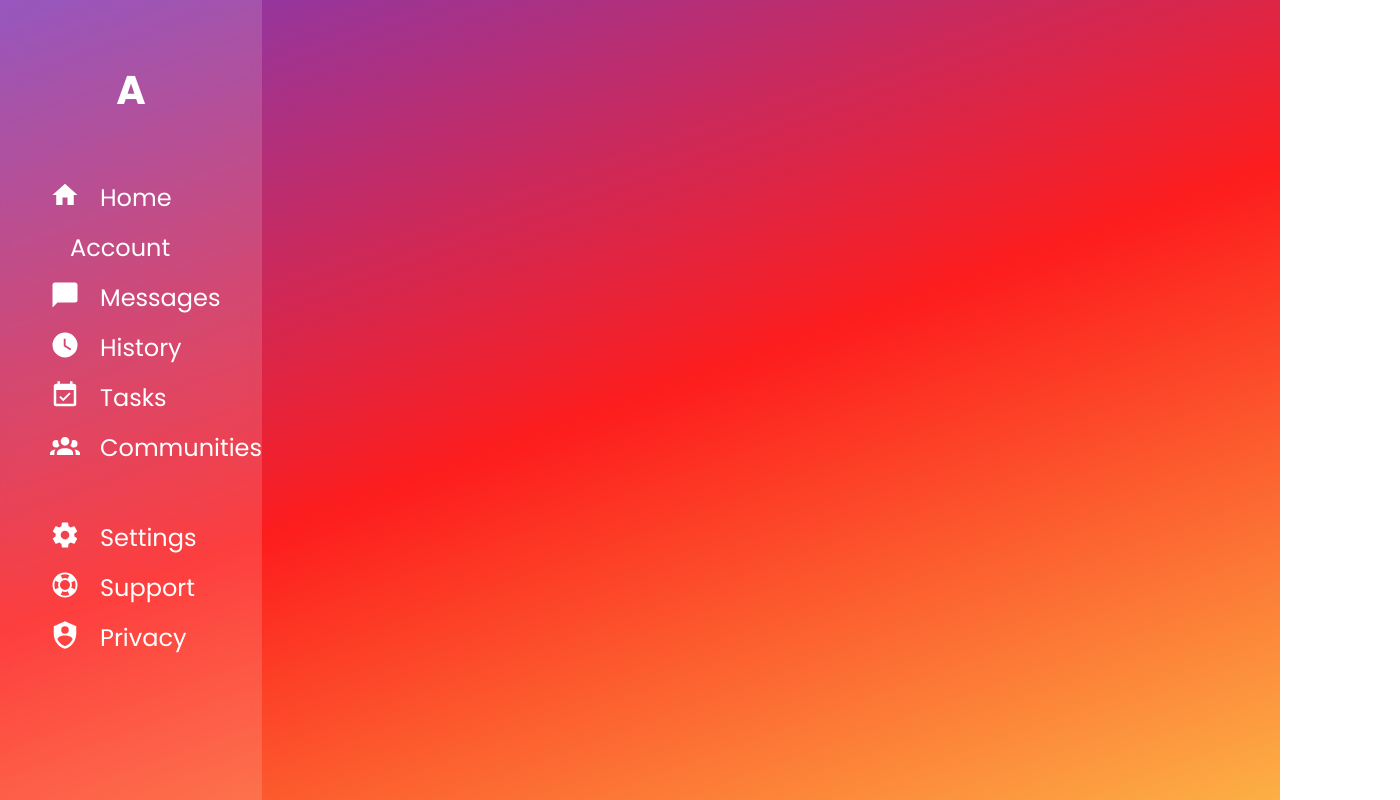
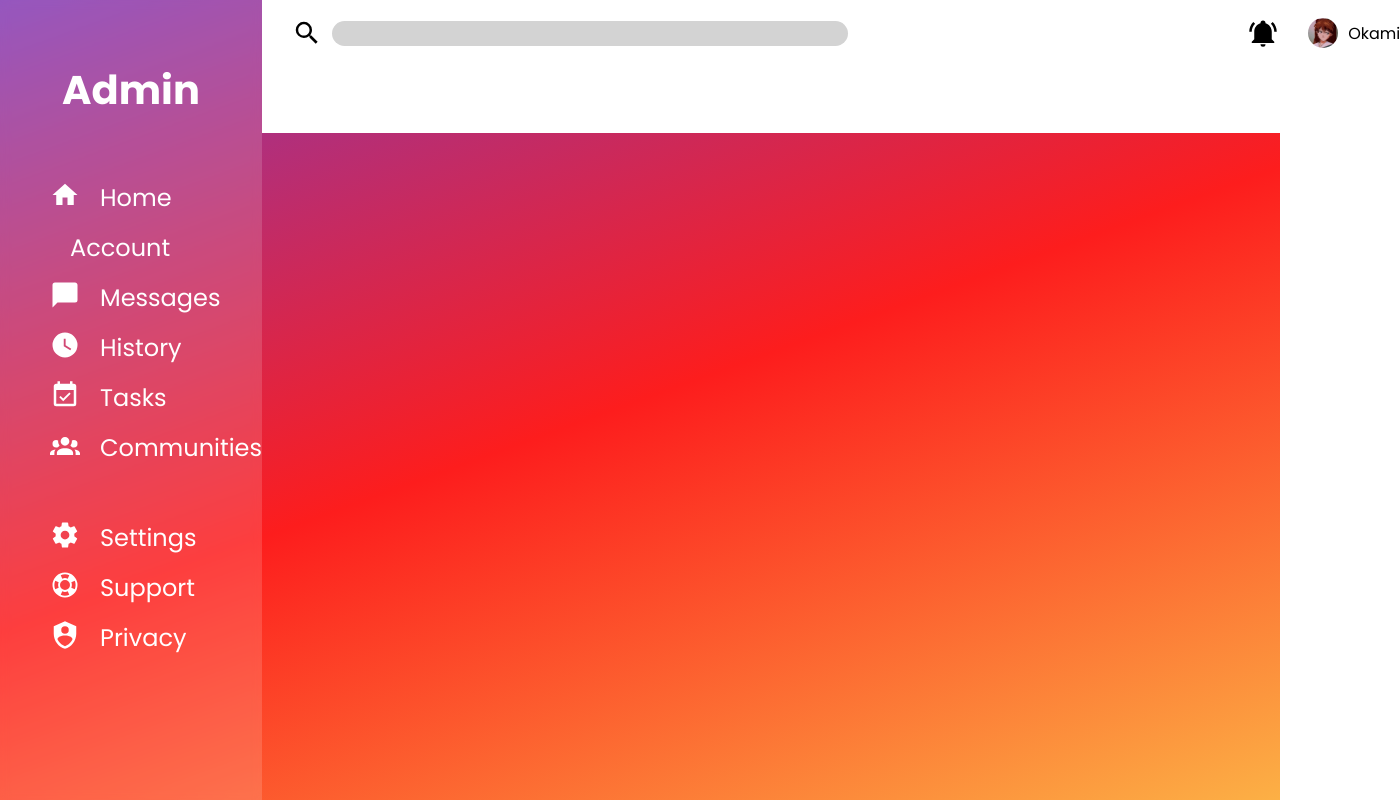
Before and after one commit to kaiotosto/admin-dashboard, a plain HTML site: page index.html in a window 1280 px wide. Shown: the whole page, 1400 px wide, since content can reach past the window. Drawn offline with Linux system fonts and the light colour scheme.

Commit message:
finish search header

```diff
--- a/index.html
+++ b/index.html
@@ -9,7 +9,7 @@
 	<body>
 		<div class="container">
 			<div class="sidebar">
-				<h1 class="title">A</h1>
+				<h1 class="title">Admin</h1>
 				<div class="content">
 					<ul class="nav">
 						<li class="item">
@@ -53,7 +53,16 @@
 					</ul>
 				</div>
 			</div>
-			<div class="header"></div>
+			<div class="header">
+				<div class="search">
+					<img class="search" src="images/magnify.svg" alt="">
+					<input type="text">
+					<img class="bell" src="images/bell-ring.svg" alt="">
+					<img class="pp" src="images/profile.jpg" alt="">
+					<div class="name">Okami</div>
+				</div>
+				<div class="profile"></div>
+			</div>
 			<div class="content"></div>
 		</div>
 	</body>
--- a/style.css
+++ b/style.css
@@ -26,7 +26,7 @@
 }
 
 .sidebar {
-	background-color: rgba(255, 255, 255, .15);
+	background-color: rgba(255, 255, 255, 0.15);
 	backdrop-filter: blur(5px);
 	color: rgb(255, 255, 255);
 	grid-row: 1/3;
@@ -66,4 +66,40 @@
 .header {
 	grid-column: 2/3;
 	grid-row: 1/2;
+	background-color: white;
+	display: grid;
+	grid-template-rows: 1fr 1fr;
 }
+
+.search {
+	display: flex;
+	flex-direction: row;
+	align-items: center;
+}
+
+input {
+	background-color: lightgray;
+	border-radius: 20px;
+	text-indent: 10px;
+	padding-right: 200px;
+}
+
+.search > img {
+	height: 30px;
+	padding-left: 30px;
+}
+
+img.search {
+	padding-right: 10px;
+}
+
+img.bell {
+	padding-right: 20px;
+	padding-left: 400px;
+}
+
+img.pp {
+	border-radius: 50%;
+	padding-right: 10px;
+	padding-left: 10px;
+}
```
Also changed, not shown: images/bell-ring.svg (added), images/magnify.svg (added), images/profile.jpg (added). Lines whose indentation alone changed are shown as unchanged.
